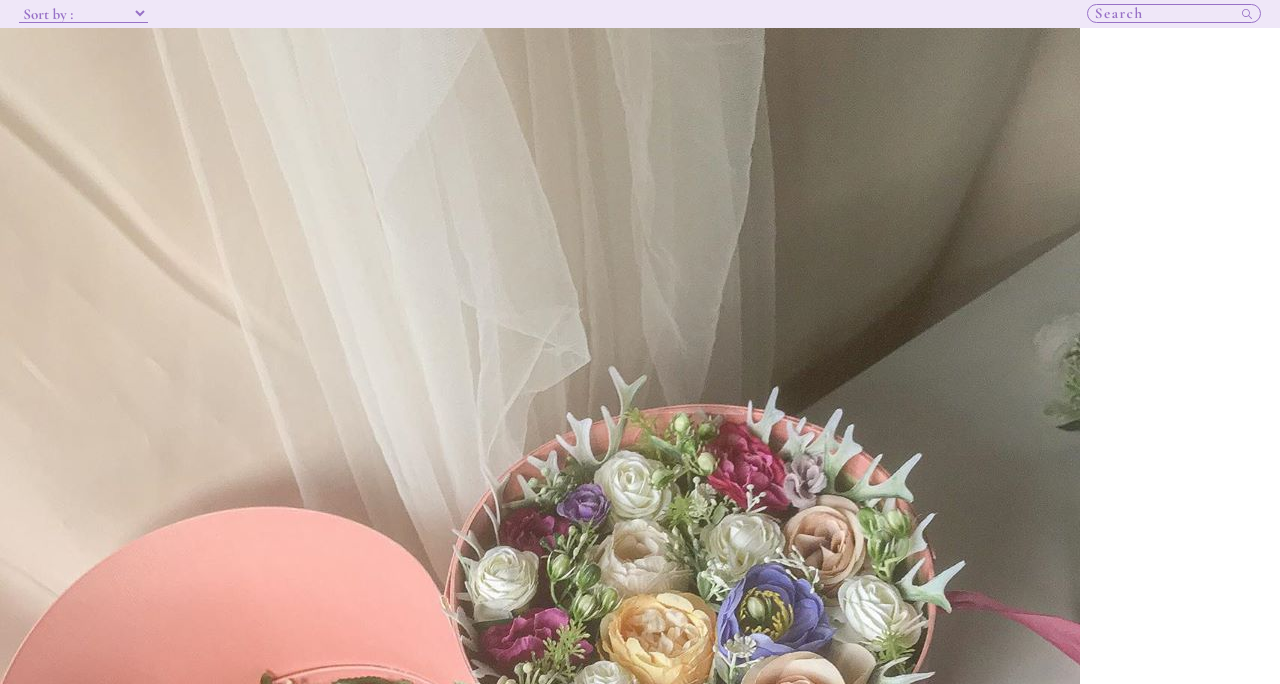
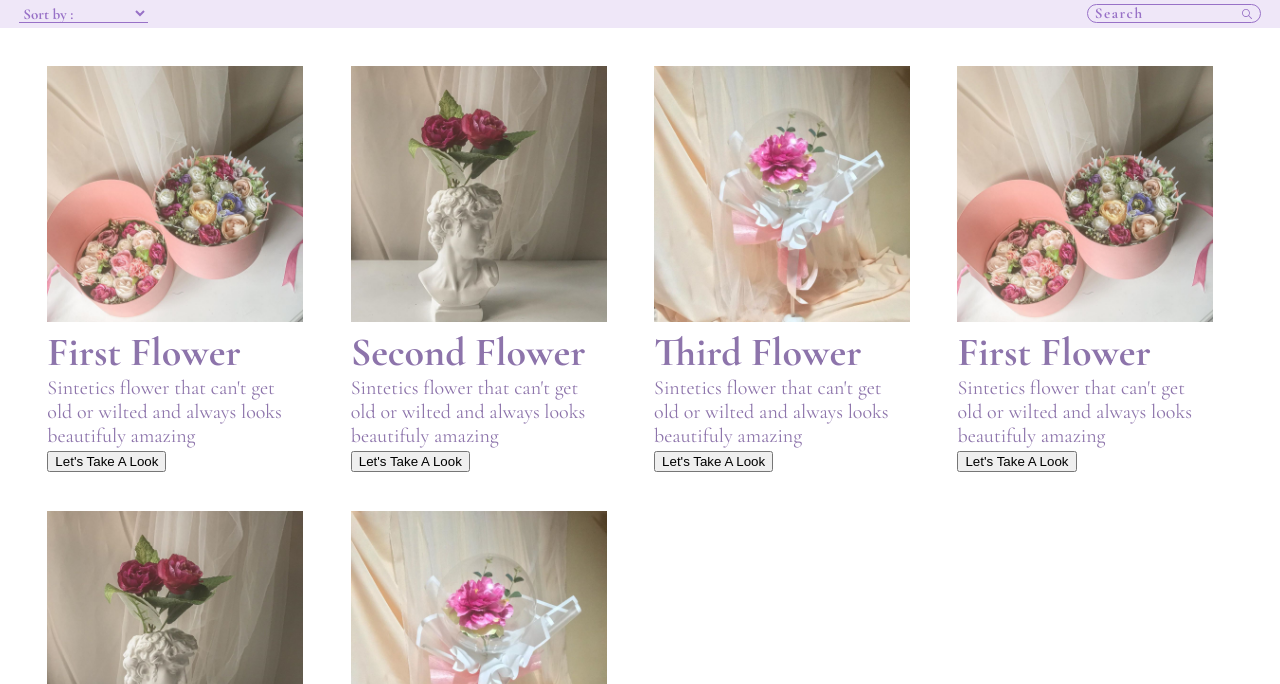
Before and after one commit to moriishika/daydream, a plain HTML site: page client/views/flower/flowers.html in a window 1280 px wide. Shown: the part 116-800 px from the top of the page. Drawn offline with nearby package versions, Linux system fonts and the light colour scheme.

Commit message:
positioning flower item

```diff
--- /dev/null
+++ b/client/assets/css/Flower/flower.css
@@ -0,0 +1,12 @@
+flower-list {
+    flex-flow : row wrap;
+}
+
+.flower-item{
+    margin: 3vw 0 0  3.7vw;
+    width: 20vw;
+  }
+
+  .flower-item img{
+    width:100%;
+  }
--- a/client/assets/css/main.css
+++ b/client/assets/css/main.css
@@ -2,6 +2,8 @@ html{
     font-family: 'Cormorant Garamond', serif;
     font-size: 20px;
     color: #8D74AB;
+    height: 100%;
+    width: 100%;
 }
 
 ::-moz-selection {
--- a/client/components/Flower/FlowerContainer.js
+++ b/client/components/Flower/FlowerContainer.js
@@ -1,6 +1,9 @@
 import "./FlowerItem.js";
 
 customElements.define("flower-list", class FlowerContainer extends HTMLElement {
+  constructor(){
+    super();
+  }
     set flowers(value) {
       this._flowers = value;
       this.render();
--- a/client/components/Flower/FlowerItem.js
+++ b/client/components/Flower/FlowerItem.js
@@ -7,10 +7,12 @@ customElements.define("flower-item", class FlowerItem extends HTMLElement {
   render() {
     const {img, title, desc} = this._flower;
     this.innerHTML = `
-    <div>
+    <div class=" flower-item">
         <img src="${img}" alt="${title}">
-        <h1>${title}</h1>
-        <p>${desc}</p>
+        <div>
+          <h1>${title}</h1>
+          <p>${desc}</p>
+        </div>
         <button>Let's Take A Look</button>
     </div>
     `;
--- a/client/data/flowerData.js
+++ b/client/data/flowerData.js
@@ -19,7 +19,27 @@ const flowers = [
     desc:
       "Sintetics flower that can't get old or wilted  and always looks beautifuly amazing",
     img: "../../assets/images/3.jpg",
+  }, {
+    id: 4,
+    title: "First Flower",
+    desc:
+      "Sintetics flower that can't get old or wilted  and always looks beautifuly amazing",
+    img: "../../assets/images/1.jpg",
   },
+  {
+    id: 5,
+    title: "Second Flower",
+    desc:
+      "Sintetics flower that can't get old or wilted  and always looks beautifuly amazing",
+    img: "../../assets/images/2.jpg",
+  },
+  {
+    id: 6,
+    title: "Third Flower",
+    desc:
+      "Sintetics flower that can't get old or wilted  and always looks beautifuly amazing",
+    img: "../../assets/images/3.jpg",
+  }
 ];
 
 export default flowers;
--- a/client/views/flower/flowers.html
+++ b/client/views/flower/flowers.html
@@ -9,6 +9,15 @@
 
     <!-- base style -->
     <link rel="stylesheet" href="../../assets/css/main.css" />
+
+    <!-- desktop -->
+    <link rel="stylesheet" media="" href="../../assets/css/Flower/flower.css">
+
+    <!-- mobile -->
+    <link rel="stylesheet" media="(min-width:320px)" href="../../assets/css/Home/home-mobile.css">
+
+    <!-- tablet -->
+    <link rel="stylesheet" media="" href="../../assets/css/Home/home-tablet.css">
 
      <!-- gsap -->
      <script src="https://cdnjs.cloudflare.com/ajax/libs/gsap/3.5.1/gsap.min.js"></script>
@@ -24,6 +33,6 @@
 <body>
     <nav-bar autoHide="true" searchMenu="true"></nav-bar>
     <progress-bar></progress-bar>
-    <flower-list></flower-list>
+    <flower-list class="flex"></flower-list>
 </body>
 </html>
```
